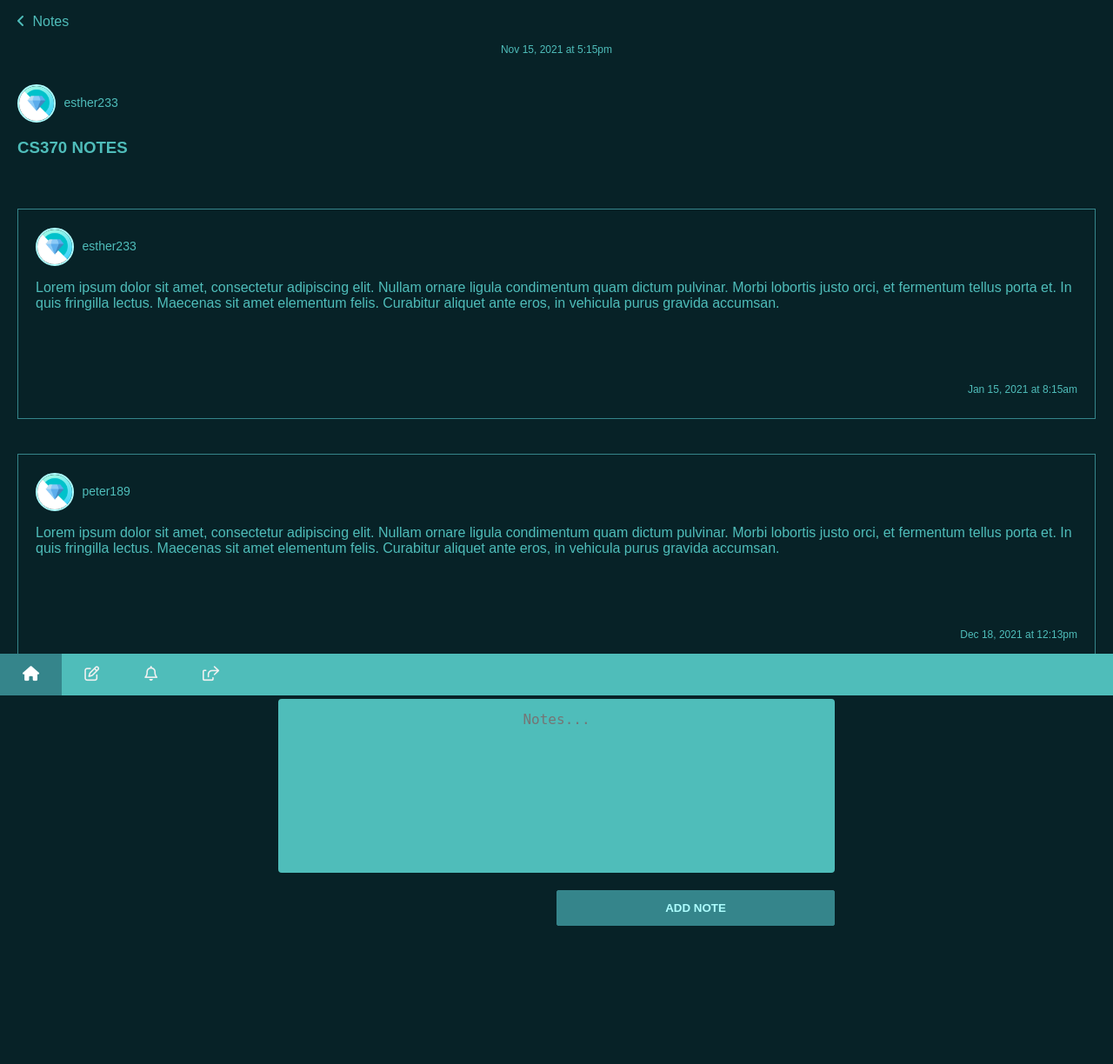
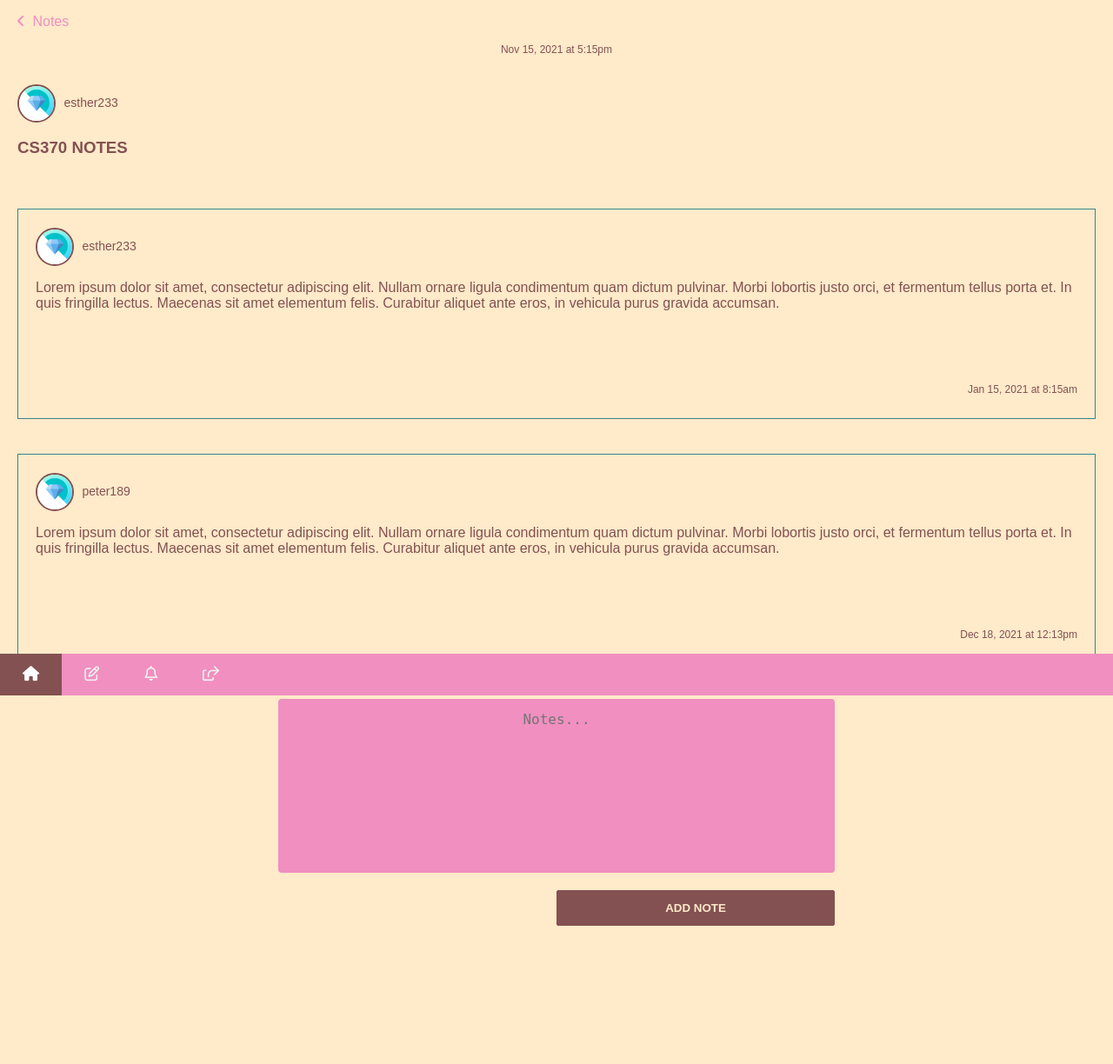
Before and after one commit to jaeleen/notemakingapp, a PHP site: page /viewnotes.html in a window 1280 px wide. Shown: the whole page at 87% size. Run offline with PHP 8.4, Linux system fonts and the light colour scheme.

Commit message:
Update Style.css

```diff
--- a/style.css
+++ b/style.css
@@ -1,8 +1,8 @@
 body{
-    background-color: #072227;
+    background-color: #FFEACA;
     font-family: Arial, Helvetica, sans-serif;
     /* background-image: url("images/sincerely-media-7ZXx3JofFVY-unsplash.jpg"); */
-    color: #4FBDBA;
+    color: #835151;
     margin: 0;
 }
 
@@ -65,7 +65,7 @@ a{
     width: 40px;
     height: 40px;
     border-radius: 50%;
-    border: 2px solid #AEFEFF;
+    border: 2px solid #835151;
 }
 
 h2{
@@ -73,10 +73,10 @@ h2{
     font-size: 35px;
 }
 button {
-    background-color: #35858B;
-    border: 1px solid #35858B;
+    background-color: #835151;
+    border: 1px solid #835151;
     border-radius: 2px;
-    color: #AEFEFF;
+    color: #FFEACA;
     padding: 12px 20px;
     margin: 10px 0px;
     font-weight: 800;
@@ -194,13 +197,13 @@ input[type=text], input[type=password] {
     cursor: pointer;
     transition: transform .2s; /* Animation */
     padding-left: 20px;
-    color: #4FBDBA;
+    color: #F08FC0;
 }
 .back i{
     padding-right: 5px;
 }
 .back:hover{
-    color: #AEFEFF;
+    color: #FFBCBC;
 }
 textarea{
     display: block;
@@ -210,9 +213,9 @@ textarea{
     height: 200px;
     padding: 12px 20px;
     box-sizing: border-box;
-    border: 2px solid #4FBDBA;
+    border: 2px solid #F08FC0;
     border-radius: 4px;
-    background-color: #4FBDBA;
+    background-color: #F08FC0;
     font-size: 16px;
     text-align: center;
     resize: none;
@@ -285,7 +288,7 @@ textarea:valid ::placeholder{
 
 .navbar {
     overflow: hidden;
-    background: #4FBDBA;
+    background: #F08FC0;
     position: fixed;
     bottom: 0;
     width: 100%;
@@ -306,7 +309,7 @@ textarea:valid ::placeholder{
 }
 
 .navbar a.active {
-    background-color: #35858B;
+    background-color: #835151;
     color: white;
 }
 .nav-avatar{
```
Also changed, not shown: other parts of style.css (+17 -14 lines).
